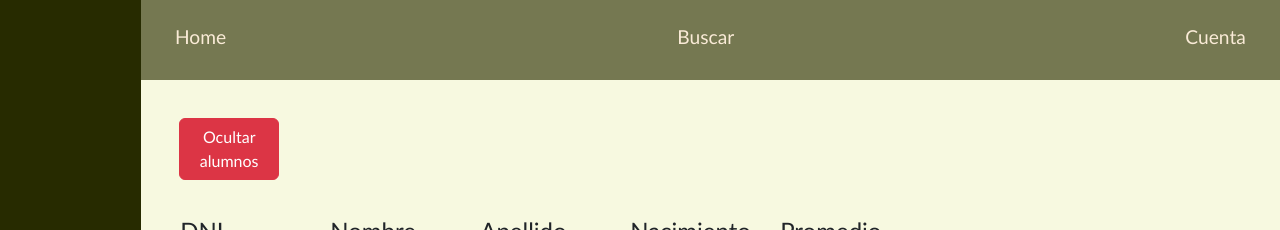
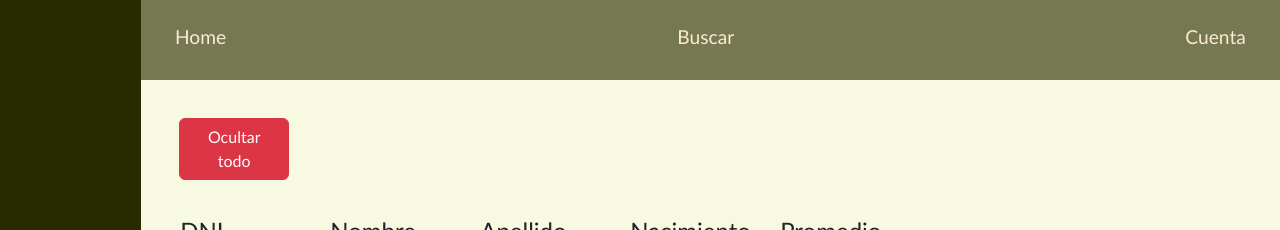
Before and after one commit to guisasolalucre/coder-04, an Angular app: page / in a window 1280 px wide. Shown: the top 230 px of the page. Built offline with nearby package versions, Linux system fonts and the light colour scheme.

Commit message:
correcciones

```diff
--- a/src/app/content/content.component.html
+++ b/src/app/content/content.component.html
@@ -1,13 +1,14 @@
 <div class="content">
 
     <button type="button" class="btn"
-        [ngClass]="showAll ? 'btn-danger' : 'btn-success'"
-        (click)="showAll = !showAll"
-    >
-        {{ showAll ? 'Ocultar alumnos' : 'Mostrar alumnos' }}
+        [ngClass]="mostrarTodos ? 'btn-danger' : 'btn-success'"
+        (click)="mostrarTodos = !mostrarTodos">
+        {{ mostrarTodos ? 'Ocultar todo' : 'Mostrar todo' }}
     </button>
 
-    <table *ngIf="showAll">
+
+    <div>
+        <table *ngIf="mostrarTodos">
             <tr>
                 <td class="table-title">DNI</td>
                 <td class="table-title">Nombre</td>
@@ -16,7 +17,7 @@
                 <td class="table-title average">Promedio</td>
             </tr>
             <tr *ngFor="let alumno of alumnosList"
-            [ngStyle]="{'color': alumno.avgNote < pass ? 'red' : 'black'}">
+                [ngStyle]="{'color': alumno.avgNote < passNote ? 'red' : 'black'}">
                 <td>{{alumno.id | number: '1.0-0'}}</td>
                 <td>{{alumno.name | titlecase}}</td>
                 <td>{{alumno.surname| titlecase}}</td>
@@ -25,3 +26,5 @@
             </tr>
         </table>
     </div>
+
+</div>
--- a/src/app/content/content.component.scss
+++ b/src/app/content/content.component.scss
@@ -28,5 +28,5 @@ td{
 
 .btn{
     margin-right: 2%;
-    width: 100px;
+    width: 110px;
 }
--- a/src/app/content/content.component.ts
+++ b/src/app/content/content.component.ts
@@ -8,12 +8,11 @@ import { Alumno } from '../alumno/Alumno';
 })
 export class ContentComponent {
 
-  alumnosList: Array<Alumno> = []
+  public readonly passNote: number = 6;
+  public alumnosList: Array<Alumno> = [];
+  public mostrarTodos: boolean = true;
 
-  pass: number = 6;
-  showAll: boolean = true;
-
-  constructor() {}
+  constructor() { }
 
   ngOnInit() {
 
@@ -27,5 +26,13 @@ export class ContentComponent {
     this.alumnosList.push(alumno1, alumno2, alumno3, alumno4, alumno5, alumno6)
   }
 
+  getAprobados(): Array<Alumno>{
+    return this.alumnosList.filter((alumno) => alumno.avgNote >= this.passNote)
+  }
+
+  getDesaprobados(): Array<Alumno> {
+    return this.alumnosList.filter((alumno) => alumno.avgNote < this.passNote)
+  }
+
 
 }
```
Lines whose indentation alone changed are shown as unchanged.
